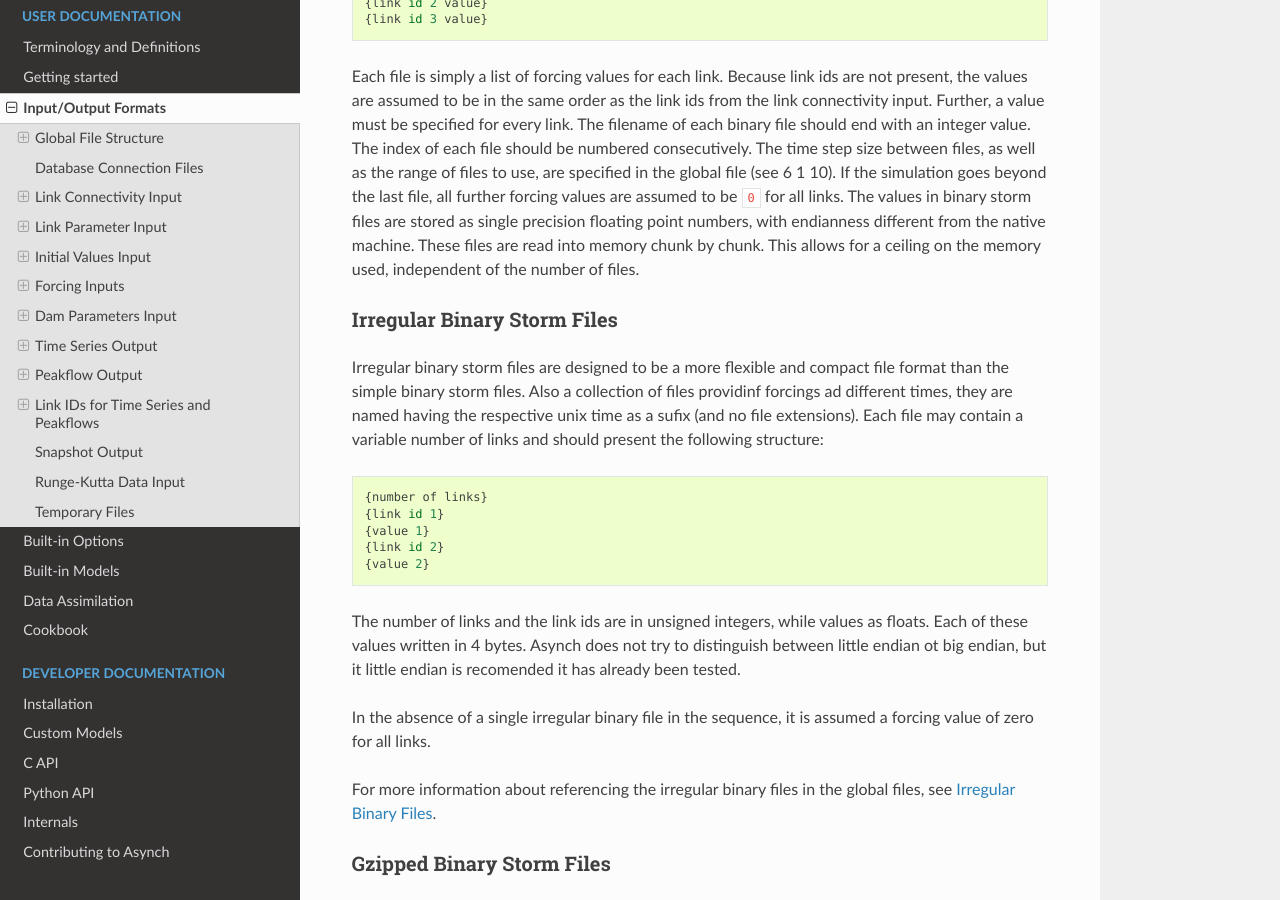
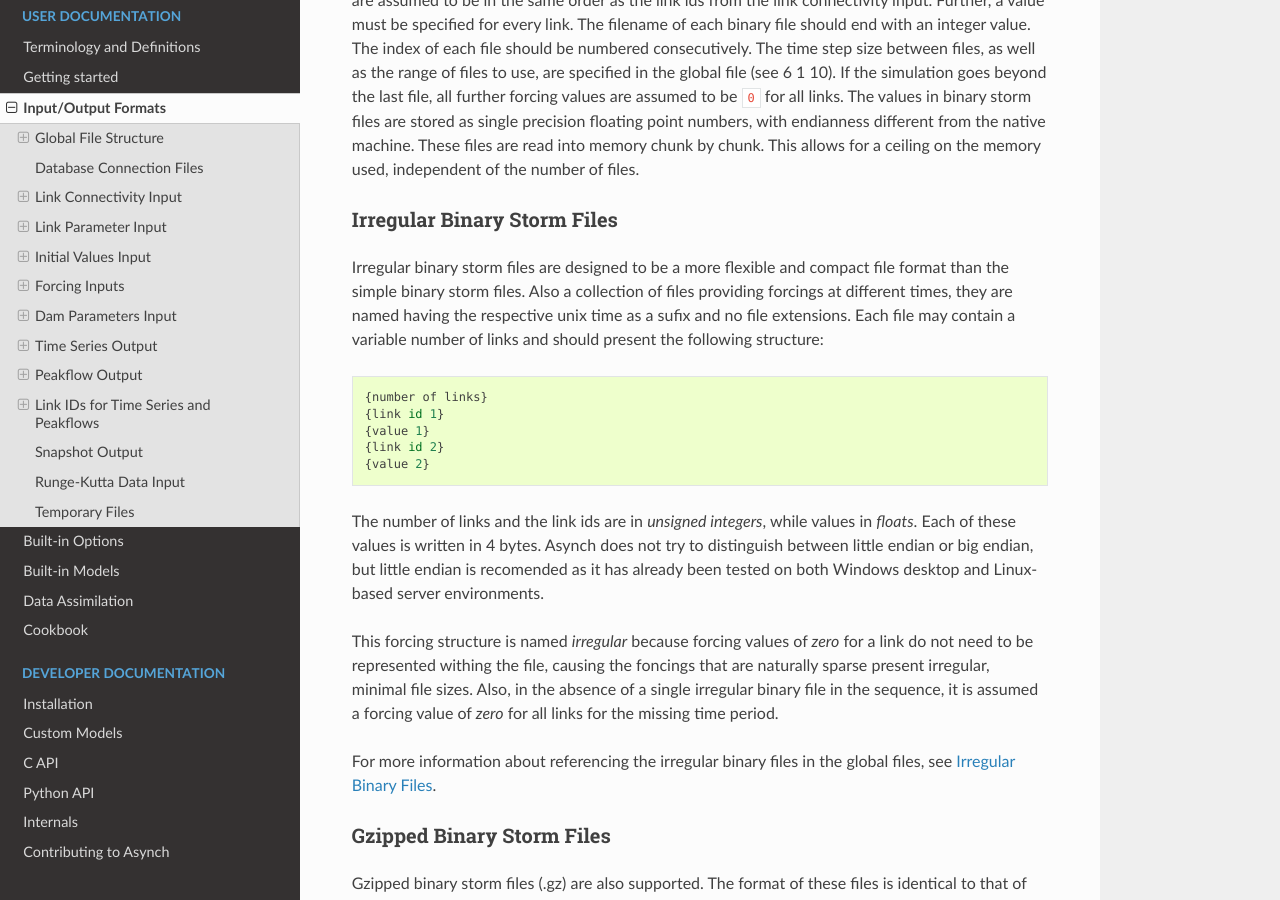
Before and after one commit to njadid/asynch_py, a Sphinx documentation site: the page built from docs/input_output.rst, in a window 1280 px wide and 900 px high, scrolled down 20668 px. Built offline with Sphinx 7.4.7 and the Read the Docs theme 2.0.0, drawn with Linux system fonts in a browser that asks for light colours; some of the changed text lies outside the part shown.

Commit message:
Enhance implementation of irregular binary files.

```diff
--- a/docs/contribute.rst
+++ b/docs/contribute.rst
@@ -24,9 +24,9 @@ When contributing code, then please follow the standard Contribution Guidelines
 Keeping the documentation updated
 ---------------------------------
 
-Whenever an update in the code adds, changes or removes elements that affect the user experience (i.e.: changes in input forcing formats, existing hlm models, global file format, etc ), it is expected from the developer to perform the respective updates in the ``Read the Docs`` documentation.
+Whenever an update in the code adds, changes or removes elements that affect the user experience (i.e.: changes in input forcing formats, existing hlm models, global file format, etc ), it is expected from the developer to perform the respective updates in the *Read the Docs* documentation.
 
-Here are some tips and explanations regarding the Read the Docs documentation.
+Here are some tips and explanations regarding the documentation process.
 
 Documentation structure
 ~~~~~~~~~~~~~~~~~~~~~~~
--- a/docs/input_output.rst
+++ b/docs/input_output.rst
@@ -318,11 +318,7 @@ Format:
   5 {binary file prefix identifier}
   {chunk size} {time resolution in minutes} {beginning unix time} {ending unix time}
 
-A forcing of flag ``5`` indicates a collection of irregular binaries forcing files. The files are expected to be named ending by the *unix timestamp* of the time when they start to affect, without any extention. The identifier can be adorned with a path to the binary files. The chunck size indicates the time interval, in seconds, related to the binary forcings that need to be extracted on each access to the file system. The time resolution indicates the amount of time, in minutes, between successively irregular binary files. The beginning and ending unix times indicate the limits, in the simulation time, of the forcing action.
-
-.. warning::
-
-	A reported bug leads to unexpected behavior when the chunk size provided does not coincide with the value of the time resolution converted to seconds.
+A forcing of flag ``5`` indicates a collection of irregular binaries forcing files. The files are expected to be named ending by the *unix timestamp* of the time when they start to take affect, without any file extension. The *identifier* can be adorned with a relative or and absolute path to the binary files. The *chunck size* indicates the maximum number of files that will be read by Asynch on every moment the program stops to read the input files. As it happens with the database forcing (number ``3``), a *chunck size* of 10 tends to work well. The *time resolution* indicates the amount of time, in minutes, between successively irregular binary files. The beginning and ending *unix times* indicate the limits, in the simulation time, of the forcing influence.
 
 More information about the internal structure of those irregular binary files :ref:`forcing_5_file`.
 
@@ -800,7 +796,7 @@ Each file is simply a list of forcing values for each link. Because link ids are
 Irregular Binary Storm Files
 ~~~~~~~~~~~~~~~~~~~~~~~~~~~~
 
-Irregular binary storm files are designed to be a more flexible and compact file format than the simple binary storm files. Also a collection of files providinf forcings ad different times, they are named having the respective unix time as a sufix (and no file extensions). Each file may contain a variable number of links and should present the following structure:
+Irregular binary storm files are designed to be a more flexible and compact file format than the simple binary storm files. Also a collection of files providing forcings at different times, they are named having the respective unix time as a sufix and no file extensions. Each file may contain a variable number of links and should present the following structure:
 
 ::
 
@@ -810,9 +806,9 @@ Irregular binary storm files are designed to be a more flexible and compact file
 	{link id 2}
 	{value 2}
 
-The number of links and the link ids are in unsigned integers, while values as floats. Each of these values written in 4 bytes. Asynch does not try to distinguish between little endian ot big endian, but it little endian is recomended it has already been tested.
+The number of links and the link ids are in *unsigned integers*, while values in *floats*. Each of these values is written in 4 bytes. Asynch does not try to distinguish between little endian or big endian, but little endian is recomended as it has already been tested on both Windows desktop and Linux-based server environments.
 
-In the absence of a single irregular binary file in the sequence, it is assumed a forcing value of zero for all links.
+This forcing structure is named *irregular* because forcing values of *zero* for a link do not need to be represented withing the file, causing the foncings that are naturally sparse present irregular, minimal file sizes. Also, in the absence of a single irregular binary file in the sequence, it is assumed a forcing value of *zero* for all links for the missing time period.
 
 For more information about referencing the irregular binary files in the global files, see :ref:`forcing_5_call`.
 
```
Also changed, not shown: 4 other files.
